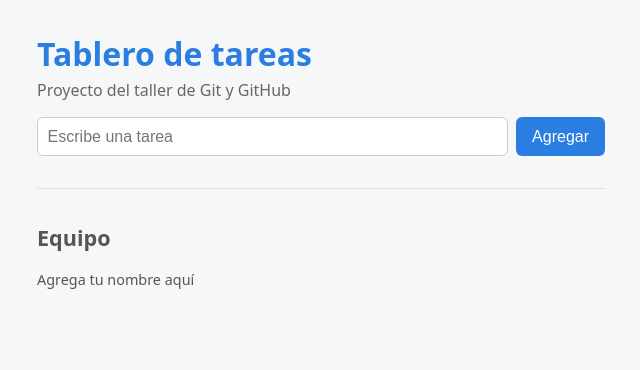
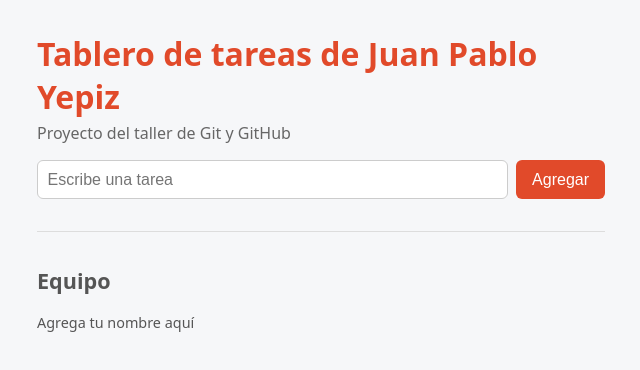
Before and after one commit to JuanPabloYepizLeon/tablero-tareas, a plain HTML site: page index.html in a window 1280 px wide. Shown: the whole page, without its empty margins (319-959 px from the left). Drawn offline with Linux system fonts and the light colour scheme.

Commit message:
Cambio el título y el color principal

```diff
--- a/css/estilos.css
+++ b/css/estilos.css
@@ -1,5 +1,5 @@
 :root {
-  --principal: #2a7de1;
+  --principal: #e14a2a;
 }
 
 * {
--- a/index.html
+++ b/index.html
@@ -8,7 +8,7 @@
 </head>
 <body>
   <header>
-    <h1>Tablero de tareas</h1>
+    <h1>Tablero de tareas de Juan Pablo Yepiz</h1>
     <p class="subtitulo">Proyecto del taller de Git y GitHub</p>
     <!-- Zona C: botón de tema -->
   </header>
```
